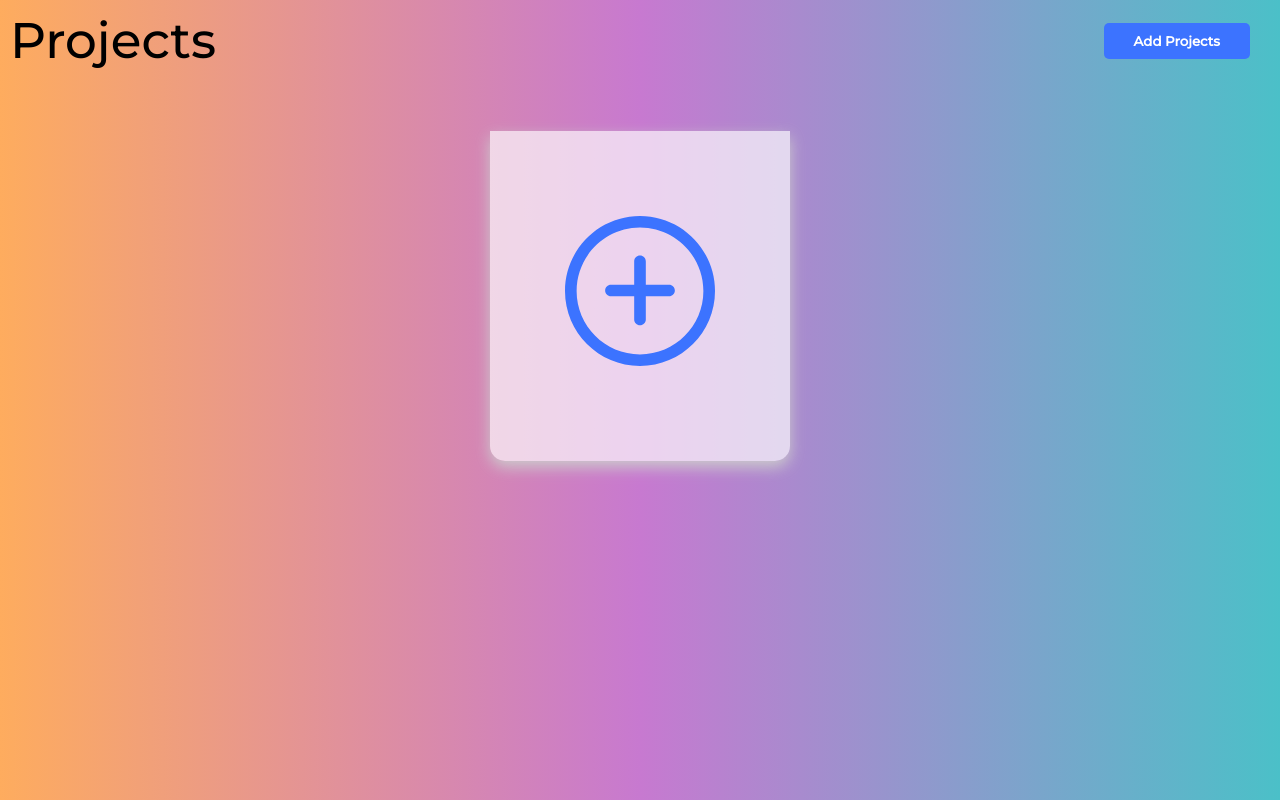
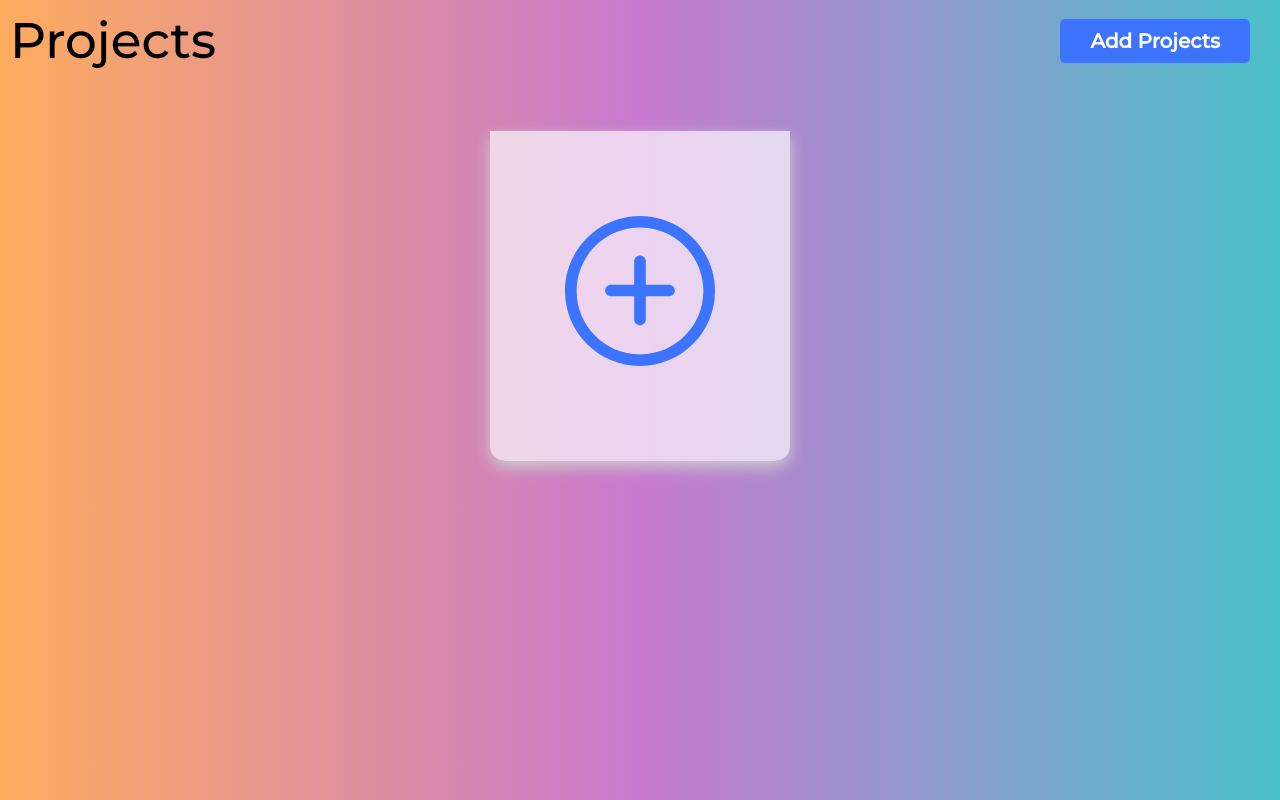
Before and after one commit to McAsh09/hobby-projects, a React (Create React App) app: page / in a window 1280 px wide. Built offline with nearby package versions, Linux system fonts and the light colour scheme.

Commit message:
file updated

```diff
--- a/src/components/Home/Home.css
+++ b/src/components/Home/Home.css
@@ -32,6 +32,7 @@
     text-decoration: none;
     transition: 0.5s ease-in-out;
     color: #FFF;
+    font-size: 20px;
     font-weight:bold;
     background-color: #3C73FF;
     border: none;
```
